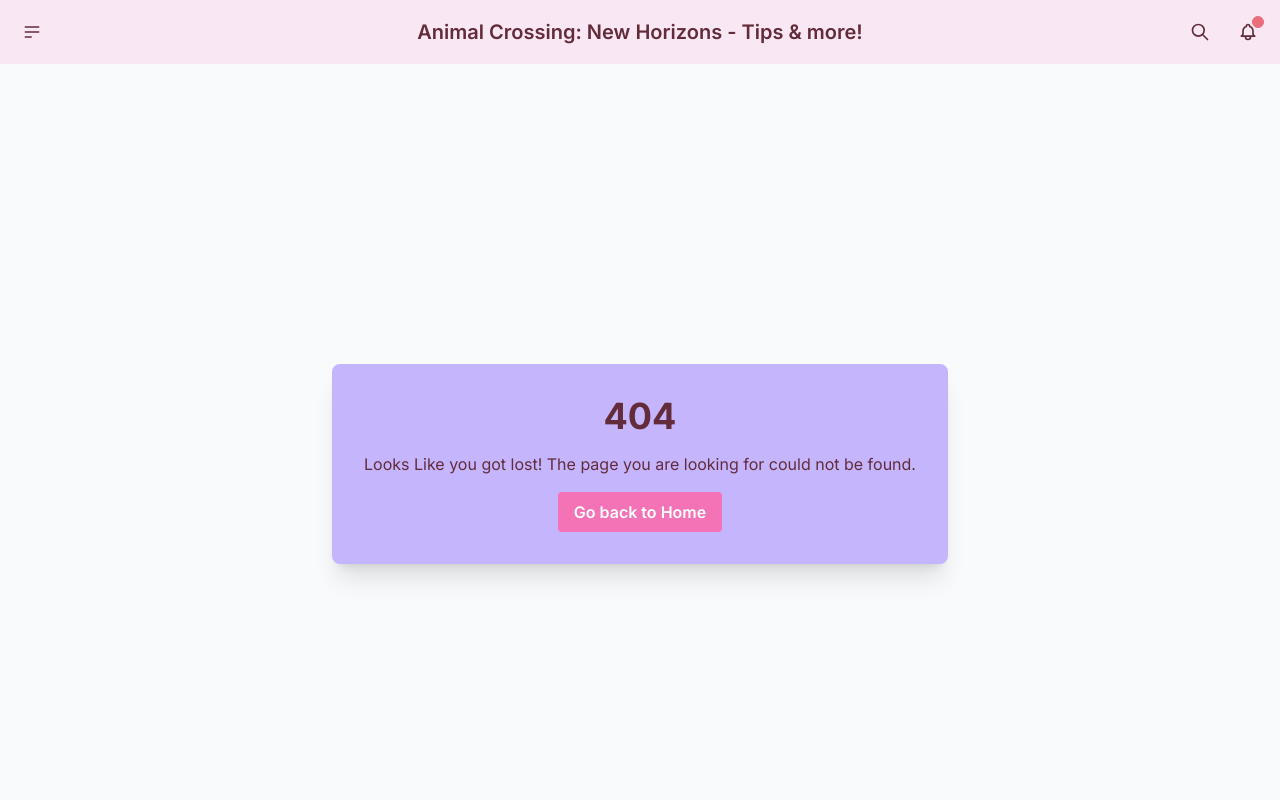
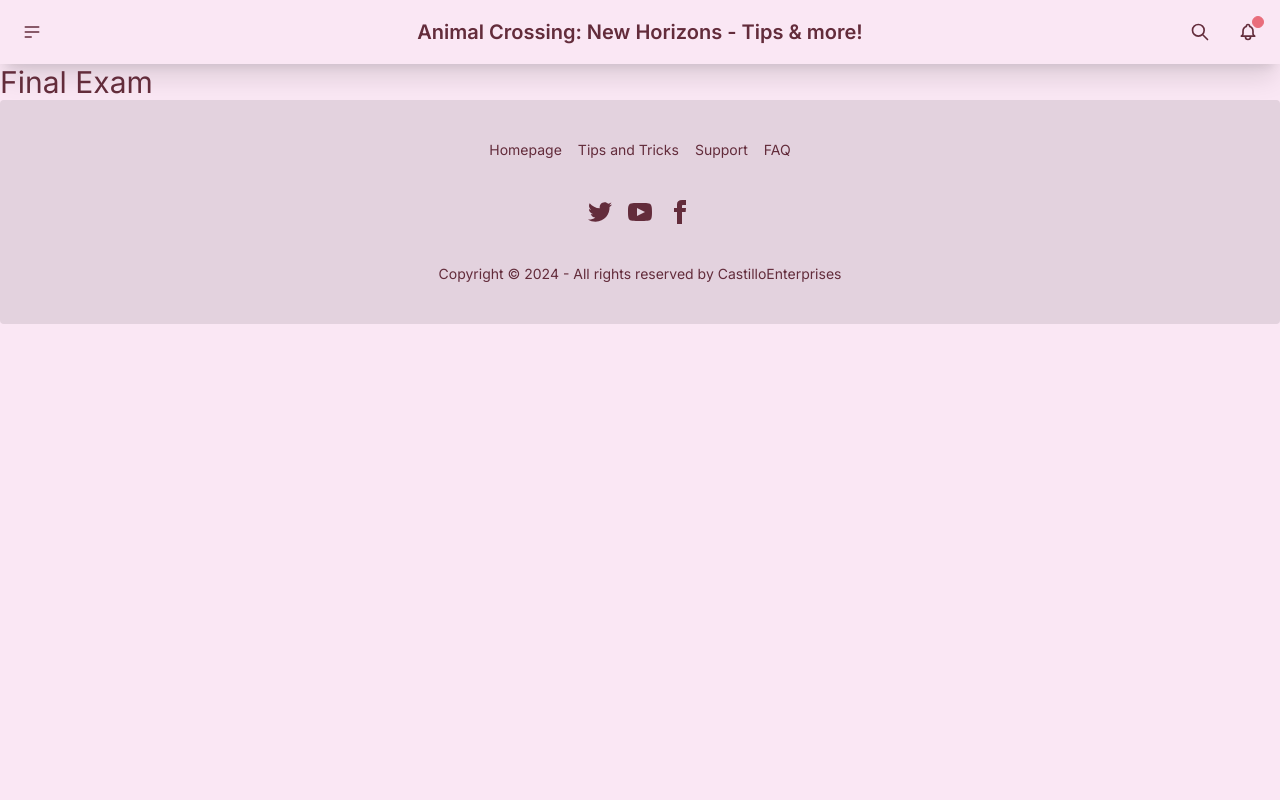
Before and after one commit to jcas293/exam2, a Next.js app: page /final in a window 1280 px wide. Before the commit this address had no page. Shown: the top 800 px of the page. Built offline with nearby package versions, Linux system fonts and the light colour scheme.

Commit message:
created final exam

```diff
--- /dev/null
+++ b/app/final/page.tsx
@@ -0,0 +1,12 @@
+export default function Page(){
+    return(
+        <>
+        <h1 className="text-3xl"> Final Exam</h1>
+
+
+
+
+
+        </>
+    );
+}
--- a/app/page.tsx
+++ b/app/page.tsx
@@ -2,6 +2,8 @@
 
     return (
       <>
+        <h1 className="text-3xl"> Welcome to my Animal Crossing Guide!</h1>
+
         <h1 className="text-center text-xl font-bold underline m-4 text-indigo-800"> Animal Crossing History</h1>
       <p className='mx-10 my-2'>The series of Animal Crossing has been around since 2001. Since then many versions for many different consoles have been released. The most recent adaptation of the game is Animal Crossing: New Horizons. In this game you take on the role of a character who moves to a deserted island after purhcasing a getaway package from Tom Nook, who is a recurring character throughout the series. Your goal is to develop the island into a thriving community by gathering resources, crafting items, decorating the landscape, and building homes. You interact with anthropomorphic animal villagers, participate in various seasonal events, and can visit other players islands via online multiplayer. The games open-ended nature allows for creativity and relaxation, with no strict objectives or time limits.</p>
 
```
